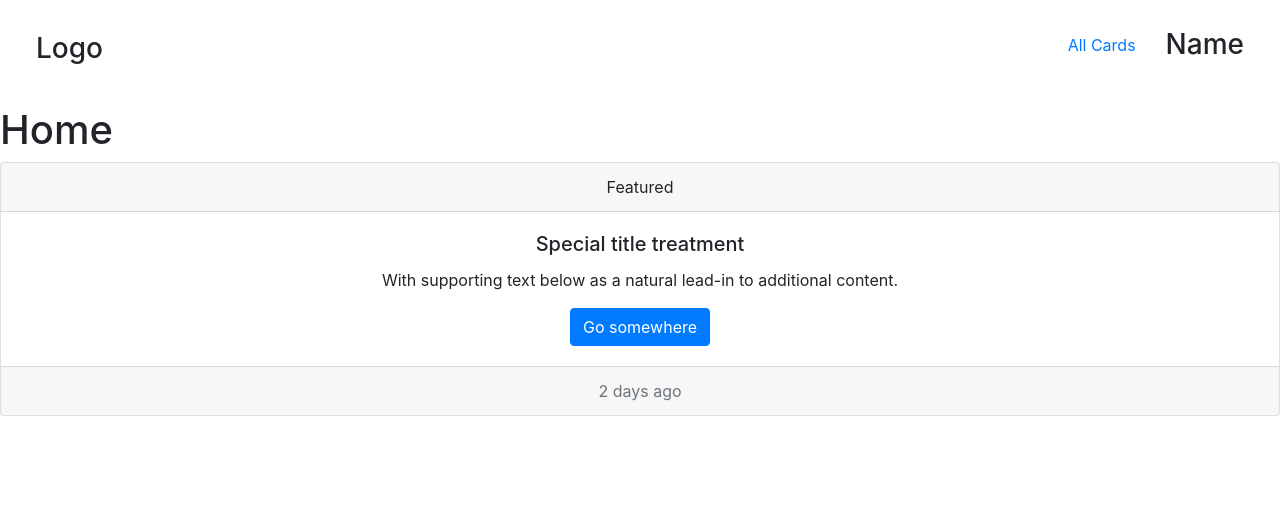
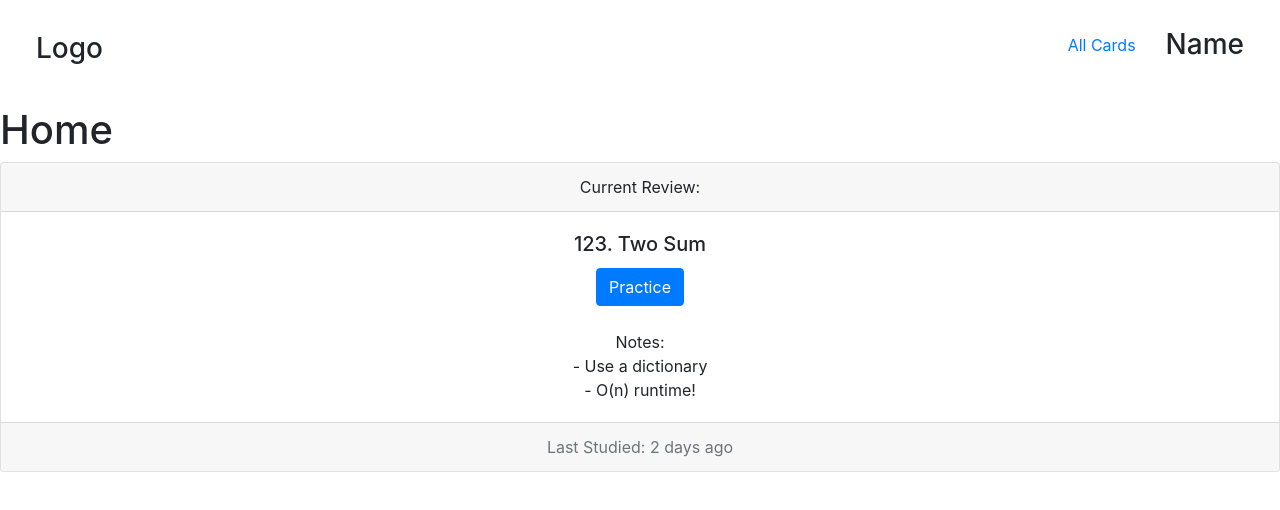
Before and after one commit to nguyenethan01/algoSR, a React (Create React App) app in the folder website/: page /home in a window 1280 px wide. Shown: the top 510 px of the page. Built offline with nearby package versions, Linux system fonts and the light colour scheme.

Commit message:
Card Placeholder Text

```diff
--- a/website/src/components/ReviewCard/ReviewCard.js
+++ b/website/src/components/ReviewCard/ReviewCard.js
@@ -5,15 +5,20 @@ import Button from 'react-bootstrap/Button';
 function ReviewCard(){
   return(
   <Card className="text-center">
-    <Card.Header>Featured</Card.Header>
+    <Card.Header>Current Review:</Card.Header>
       <Card.Body>
-        <Card.Title>Special title treatment</Card.Title>
+        <Card.Title>123. Two Sum </Card.Title>
+        <Button variant="primary">Practice</Button>
         <Card.Text>
-          With supporting text below as a natural lead-in to additional content.
+          <br/>
+          Notes:
+          <br/>
+          - Use a dictionary
+          <br/>
+          - O(n) runtime!
         </Card.Text>
-        <Button variant="primary">Go somewhere</Button>
       </Card.Body>
-    <Card.Footer className="text-muted">2 days ago</Card.Footer>
+    <Card.Footer className="text-muted">Last Studied: 2 days ago</Card.Footer>
   </Card>
 
   );
```
